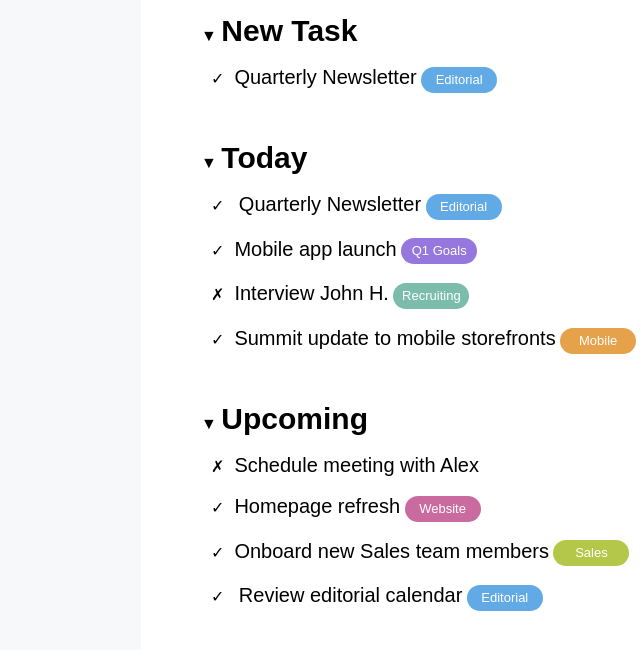
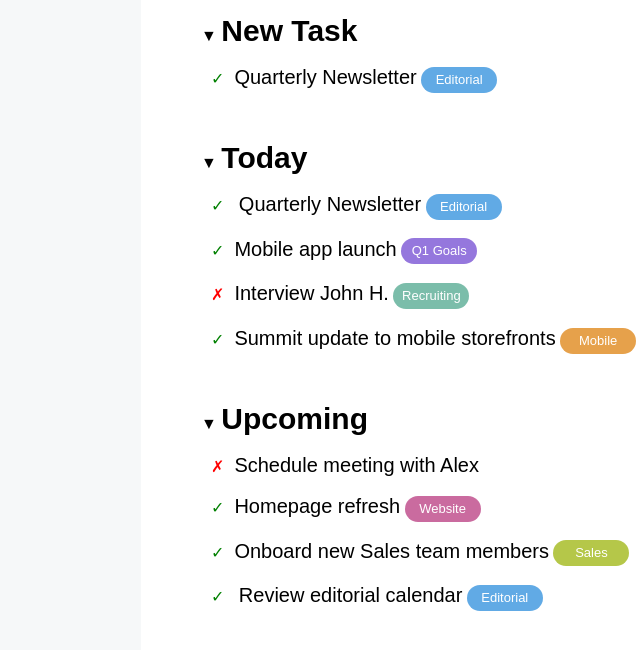
Before and after one commit to alex-jr-dev/html-css-toboolist, a plain HTML site: page index.html in a window 1280 px wide. Shown: the part 234-884 px from the top of the page, 159-799 px from the left. Drawn offline with Linux system fonts and the light colour scheme.

Commit message:
Added colour to &check and &cross

```diff
--- a/index.html
+++ b/index.html
@@ -29,33 +29,33 @@
                     <ul>
                         <li><span>&#9660;</span> <h2>New Task</h2></li>
                         <br>
-                        <li><span class="symbol">&check;</span><p>Quarterly Newsletter</p>  <div class="rounded">Editorial</div></li>
+                        <li><span class="symbol-green">&check;</span><p>Quarterly Newsletter</p>  <div class="rounded">Editorial</div></li>
                     </ul>
                     <br>
                     <!-- Second ul  -->
                     <ul>
                         <li><span>&#9660;</span> <h2>Today</h2></li>
                         <br>
-                        <li><span class="symbol">&check;</span> <p>Quarterly Newsletter</p> <div class="rounded">Editorial</div></li>
+                        <li><span class="symbol-green">&check;</span> <p>Quarterly Newsletter</p> <div class="rounded">Editorial</div></li>
                         <br>
-                        <li><span class="symbol">&check;</span><p>Mobile app launch</p> <div id="rounded-purple">Q1 Goals</div></li>
+                        <li><span class="symbol-green">&check;</span><p>Mobile app launch</p> <div id="rounded-purple">Q1 Goals</div></li>
                         <br>
-                        <li><span class="symbol">&cross;</span><p>Interview John H.</p> <div id="rounded-green">Recruiting</div></li>
+                        <li><span class="symbol-red">&cross;</span><p>Interview John H.</p> <div id="rounded-green">Recruiting</div></li>
                         <br>
-                        <li><span class="symbol">&check;</span><p>Summit update to mobile storefronts</p> <div id="rounded-orange">Mobile</div></li>
+                        <li><span class="symbol-green">&check;</span><p>Summit update to mobile storefronts</p> <div id="rounded-orange">Mobile</div></li>
                     </ul>
                     <br>
                     <!-- Third ul  -->
                     <ul>
                         <li><span>&#9660;</span> <h2>Upcoming</h2></li>
                         <br>
-                        <li><span class="symbol">&cross;</span><p>Schedule meeting with Alex</p></li>
+                        <li><span class="symbol-red">&cross;</span><p>Schedule meeting with Alex</p></li>
                         <br>
-                        <li><span class="symbol">&check;</span><p>Homepage refresh</p> <div id="rounded-pink">Website</div></li>
+                        <li><span class="symbol-green">&check;</span><p>Homepage refresh</p> <div id="rounded-pink">Website</div></li>
                         <br>
-                        <li><span class="symbol">&check;</span><p>Onboard new Sales team members</p> <div id="rounded-light-green">Sales</div></li>
+                        <li><span class="symbol-green">&check;</span><p>Onboard new Sales team members</p> <div id="rounded-light-green">Sales</div></li>
                         <br>
-                        <li><span class="symbol">&check;</span> <p>Review editorial calendar</p> <div class="rounded">Editorial</div></li>
+                        <li><span class="symbol-green">&check;</span> <p>Review editorial calendar</p> <div class="rounded">Editorial</div></li>
                         <br>
                     </ul>
                 </section>
--- a/style.css
+++ b/style.css
@@ -41,7 +41,7 @@ h1{
     margin-left: 300px;
     margin-right: 300px;
     padding-left:60px;
-    padding-bottom: 60px;
+    padding-bottom:60px;
     background-color: rgb(255, 255, 255);
     border-radius: 10px;
 }
@@ -176,6 +176,12 @@ p{
     margin-left: 10px;
 }
 
-.symbol{
+.symbol-green{
     margin-left: 10px;
+    color: green;
 }
+
+.symbol-red{
+    margin-left: 10px;
+    color: red;
+}
```
